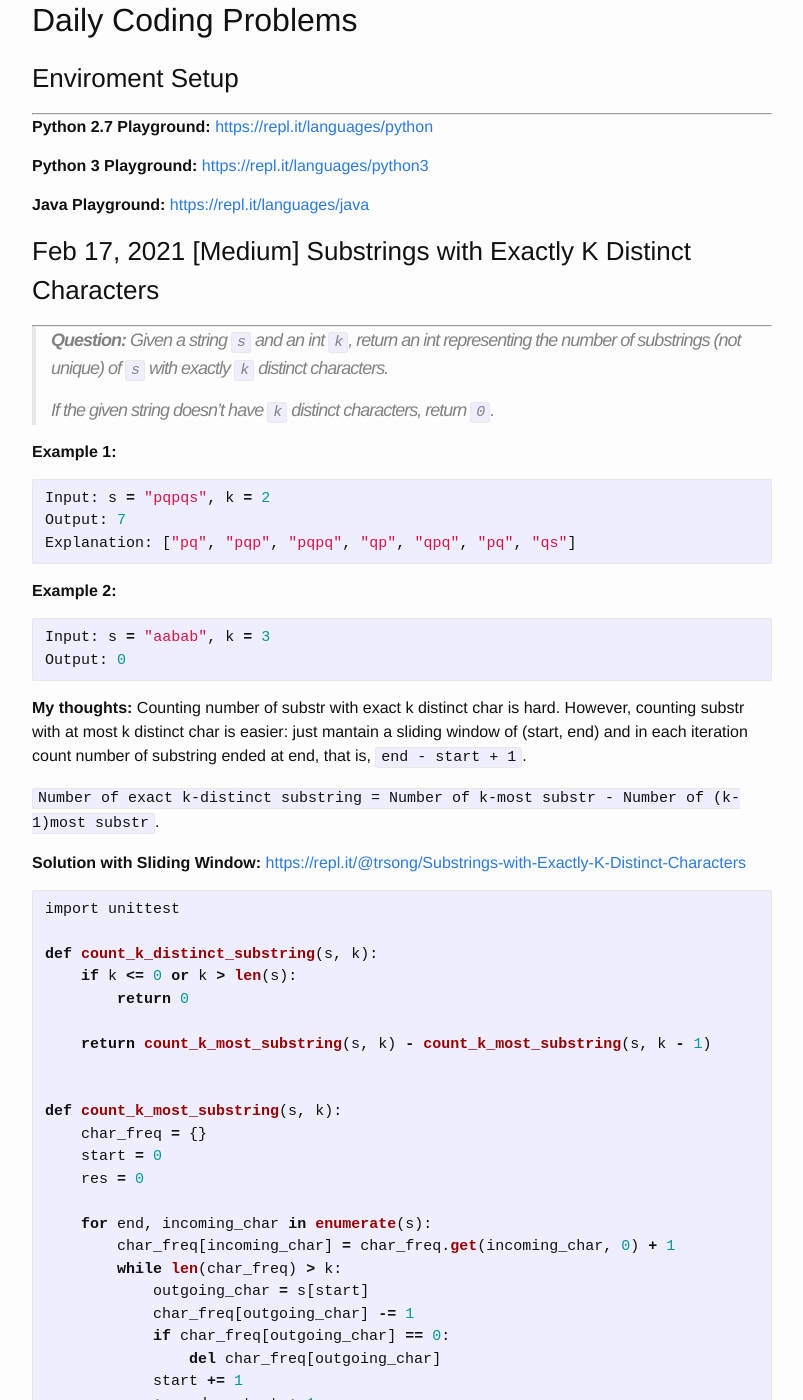
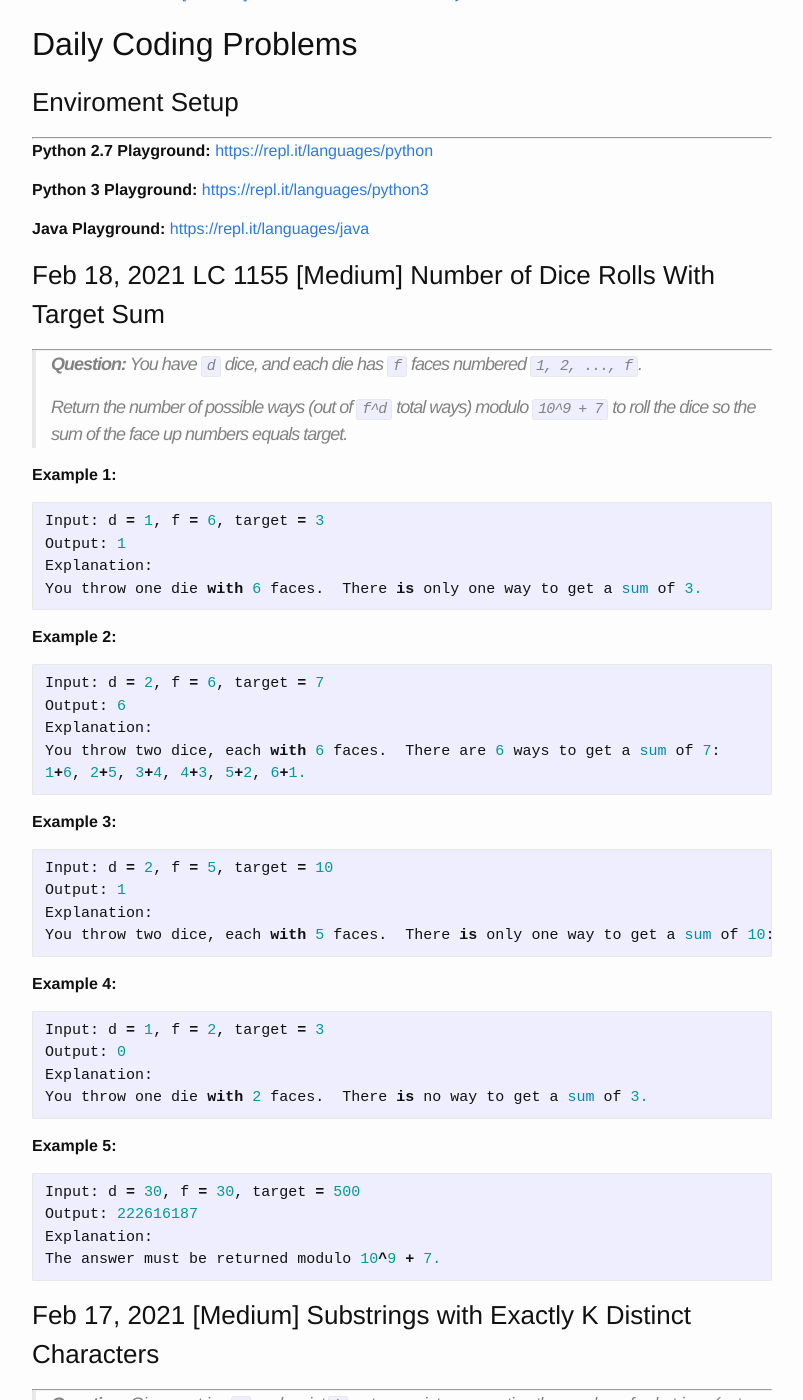
Before and after one commit to trsong/trsong.github.io, a Jekyll site: the page built from _posts/2021-02-01-DailyQuestionsFeb.md, in a window 1280 px wide and 1400 px high, scrolled down 675 px. Shown: the whole window, without its empty margins (238-1041 px from the left). Built offline with Jekyll 4.4.1, drawn with Linux system fonts in a browser that asks for light colours; some of the changed text lies outside the part shown.

Commit message:
Add Feb 18 question.

````diff
--- a/_posts/2021-02-01-DailyQuestionsFeb.md
+++ b/_posts/2021-02-01-DailyQuestionsFeb.md
@@ -18,6 +18,54 @@ categories: Python/Java
 
 **Java Playground:** [https://repl.it/languages/java](https://repl.it/languages/java)
 
+
+### Feb 18, 2021 LC 1155 \[Medium\] Number of Dice Rolls With Target Sum
+---
+> **Question:** You have `d` dice, and each die has `f` faces numbered `1, 2, ..., f`.
+>
+> Return the number of possible ways (out of `f^d` total ways) modulo `10^9 + 7` to roll the dice so the sum of the face up numbers equals target.
+
+
+**Example 1:**
+```py
+Input: d = 1, f = 6, target = 3
+Output: 1
+Explanation:
+You throw one die with 6 faces.  There is only one way to get a sum of 3.
+```
+
+**Example 2:**
+```py
+Input: d = 2, f = 6, target = 7
+Output: 6
+Explanation:
+You throw two dice, each with 6 faces.  There are 6 ways to get a sum of 7:
+1+6, 2+5, 3+4, 4+3, 5+2, 6+1.
+```
+
+**Example 3:**
+```py
+Input: d = 2, f = 5, target = 10
+Output: 1
+Explanation:
+You throw two dice, each with 5 faces.  There is only one way to get a sum of 10: 5+5.
+```
+
+**Example 4:**
+```py
+Input: d = 1, f = 2, target = 3
+Output: 0
+Explanation:
+You throw one die with 2 faces.  There is no way to get a sum of 3.
+```
+
+**Example 5:**
+```py
+Input: d = 30, f = 30, target = 500
+Output: 222616187
+Explanation:
+The answer must be returned modulo 10^9 + 7.
+```
 
 
 ### Feb 17, 2021 \[Medium\] Substrings with Exactly K Distinct Characters
````
